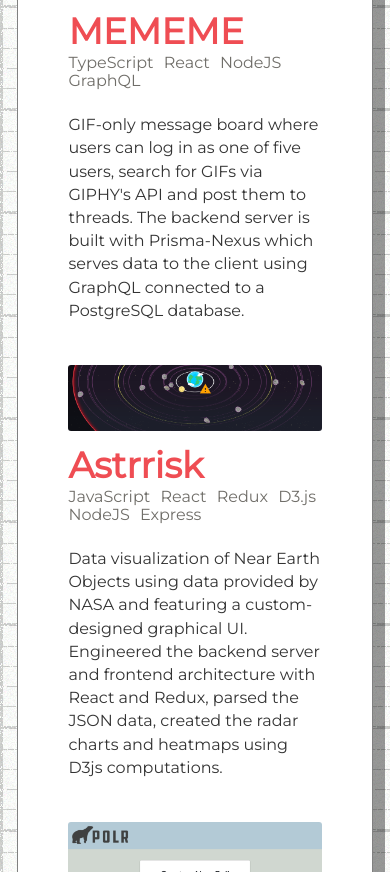
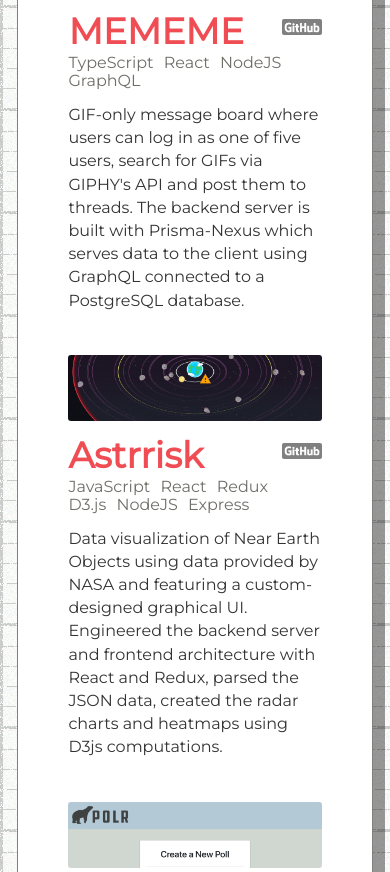
Before and after one commit to typeF/Portfoilio, a Gatsby site: page / in a window 390 px wide. Shown: the part 1128-2000 px from the top of the page. Built offline with nearby package versions, Linux system fonts and the light colour scheme; Gatsby itself is replaced by a stand-in of ours.

Commit message:
Adjusted styling of projects component for mobile

```diff
--- a/src/components/githubLogo.tsx
+++ b/src/components/githubLogo.tsx
@@ -1,15 +1,28 @@
 import React from "react";
 import { useStaticQuery, graphql } from "gatsby";
 import Img from "gatsby-image";
+import styled from "styled-components";
+
+const ImgContainer = styled.div`
+  background: grey;
+  border-radius: 2px;
+  display: flex;
+  justify-content: center;
+  align-items: center;
+  width: 40px;
+  height: 16px;
+  transition: background 0.4s;
+  &:hover {
+    background: black;
+  }
+`;
 
 const GitHubLogo = () => {
   const data = useStaticQuery(graphql`
     query {
-      placeholderImage: file(
-        relativePath: { eq: "GitHub-Mark-120px-plus.png" }
-      ) {
+      placeholderImage: file(relativePath: { eq: "GitHub_Logo_White.png" }) {
         childImageSharp {
-          fixed(width: 80, height: 80) {
+          fixed(width: 40, height: 16) {
             ...GatsbyImageSharpFixed
           }
         }
@@ -18,10 +31,12 @@
   `);
 
   return (
-    <Img
-      fixed={data.placeholderImage.childImageSharp.fixed}
-      alt="GitHub Logo"
-    />
+    <ImgContainer>
+      <Img
+        fixed={data.placeholderImage.childImageSharp.fixed}
+        alt="GitHub Logo"
+      />
+    </ImgContainer>
   );
 };
 
--- /dev/null
+++ b/src/components/githubMark.tsx
@@ -0,0 +1,28 @@
+import React from "react";
+import { useStaticQuery, graphql } from "gatsby";
+import Img from "gatsby-image";
+
+const GitHubMark = () => {
+  const data = useStaticQuery(graphql`
+    query {
+      placeholderImage: file(
+        relativePath: { eq: "GitHub-Mark-120px-plus.png" }
+      ) {
+        childImageSharp {
+          fixed(width: 80, height: 80) {
+            ...GatsbyImageSharpFixed
+          }
+        }
+      }
+    }
+  `);
+
+  return (
+    <Img
+      fixed={data.placeholderImage.childImageSharp.fixed}
+      alt="GitHub Mark"
+    />
+  );
+};
+
+export default GitHubMark;
--- a/src/data/projects/astrrisk.md
+++ b/src/data/projects/astrrisk.md
@@ -2,7 +2,7 @@
 title: "Astrrisk"
 date: "2018-02-10"
 type: "project"
-github: "https://github.com/typef/astrrisk"
+github: "https://github.com/typeF/astrrisk"
 url: "https://astrrisk.franklam.dev"
 screenshot: "../../images/astrrisk-home.png"
 techStack: "JavaScript React Redux D3.js NodeJS Express"
--- a/src/data/projects/mememe.md
+++ b/src/data/projects/mememe.md
@@ -2,7 +2,7 @@
 title: "MEMEME"
 date: "2020-02-01"
 type: "project"
-github: "https://github.com/typef/mememe"
+github: "https://github.com/typeF/mememe"
 url: "https://mememe.franklam.dev"
 screenshot: "../../images/mememe-home.png"
 techStack: "TypeScript React NodeJS GraphQL"
--- a/src/data/projects/polr.md
+++ b/src/data/projects/polr.md
@@ -2,7 +2,7 @@
 title: "POLR"
 date: "2017-11-30"
 type: "project"
-github: "https://github.com/typef/POLR"
+github: "https://github.com/typeF/POLR"
 url: "https://sheltered-beach-92841.herokuapp.com"
 screenshot: "../../images/polr-home.png"
 techStack: "JavaScript NodeJS Express EJS Mailgun Twilio"
--- a/src/templates/contactTemplate.tsx
+++ b/src/templates/contactTemplate.tsx
@@ -2,7 +2,7 @@
 import styled from "styled-components";
 import FadingLine from "../components/fadingline";
 import SectionTitle from "../components/sectionTitle";
-import GitHubLogo from "../components/githubLogo";
+import GitHubMark from "../components/githubMark";
 import LinkedInLogo from "../components/linkedInLogo";
 import Loading from "../components/loading";
 
@@ -152,7 +152,6 @@
                 <ContactFormInput
                   type="text"
                   name="name"
-                  value={formValues.name}
                   onChange={handleChange}
                   required
                 />
@@ -164,7 +163,6 @@
                 <ContactFormInput
                   type="email"
                   name="email"
-                  value={formValues.email}
                   onChange={handleChange}
                   required
                 />
@@ -175,7 +173,6 @@
                 Message:
                 <ContactTextArea
                   name="message"
-                  value={formValues.message}
                   onChange={handleChange}
                   required
                 />
@@ -204,7 +201,7 @@
             target="_blank"
             rel="noreferrer"
           >
-            <GitHubLogo />
+            <GitHubMark />
           </SocialMediaA>
           <SocialMediaA
             href="https://linkedin.com/in/franklamfl"
--- a/src/templates/heroTemplate.tsx
+++ b/src/templates/heroTemplate.tsx
@@ -28,6 +28,9 @@
   color: grey;
   margin-bottom: 3px;
   word-spacing: 10px;
+  @media (max-width: 450px) {
+    margin-bottom: 6px;
+  }
 `;
 
 const HeroP = styled.p`
--- a/src/templates/projectTemplate.tsx
+++ b/src/templates/projectTemplate.tsx
@@ -4,6 +4,7 @@
 import { useStaticQuery, graphql } from "gatsby";
 import FadingLine from "../components/fadingline";
 import SectionTitle from "../components/sectionTitle";
+import GitHubLogo from "../components/githubLogo";
 
 const ProjectOuterDiv = styled.div`
   height: 17px;
@@ -27,16 +28,23 @@
 
 const ProjectDescription = styled.div`
   display: grid;
-  grid-gap: 30px;
+  grid-gap: 0px 30px;
   grid-template-columns: 1fr 2fr;
-  grid-template-areas: "project-info project-desc";
+  grid-template-areas:
+    "project-title project-summary"
+    "project-stack project-summary"
+    "project-github project-summary";
   @media (max-width: 450px) {
     grid-gap: 0px;
-    grid-template-columns: 1fr;
+    grid-template-columns: 8fr 1fr;
     grid-template-areas:
-      "project-info"
-      "project-desc";
+      "project-title project-github"
+      "project-summary project-summary";
   }
+`;
+
+const ProjectSummary = styled.div`
+  grid-area: project-summary;
 `;
 
 const ProjectImageA = styled.a`
@@ -61,11 +69,22 @@
   text-decoration: none;
 `;
 
+const GitHubA = styled.a`
+  @media (max-width: 450px) {
+    grid-area: project-github;
+    margin-top: 7px;
+  }
+`;
+
 const StyledP = styled.p`
   color: #706e69;
   font-size: 16px;
   line-height: 18px;
   word-spacing: 6px;
+  margin-bottom: 8px;
+  @media (max-width: 450px) {
+    margin-bottom: 13px;
+  }
 `;
 
 export default function ProjectTemplate() {
@@ -104,11 +123,11 @@
 
   const projects = nodes.map(node => {
     const { frontmatter, id, html } = node.node;
-    const { github, techStack, screenshot } = frontmatter;
+    const { github, techStack, screenshot, url } = frontmatter;
     const featuredImgFluid = screenshot.childImageSharp.fluid;
     return (
       <ProjectDiv className="project" key={id}>
-        <ProjectImageA href={github}>
+        <ProjectImageA href={url} target="_blank" rel="norefferer">
           <ProjectImage
             fluid={featuredImgFluid}
             alt={`${frontmatter.title} screenshot`}
@@ -117,11 +136,16 @@
         <ProjectDescription>
           <div>
             <ProjectH1>
-              <StyledA href={github}>{frontmatter.title}</StyledA>
+              <StyledA href={url} target="_blank" rel="noreferrer">
+                {frontmatter.title}
+              </StyledA>
             </ProjectH1>
             <StyledP>{techStack}</StyledP>
           </div>
-          <div
+          <GitHubA href={github} target="_blank" rel="noreferrer">
+            <GitHubLogo />
+          </GitHubA>
+          <ProjectSummary
             className="project-content"
             dangerouslySetInnerHTML={{ __html: html }}
           />
```
Also changed, not shown: src/images/GitHub_Logo_White.png (added).
